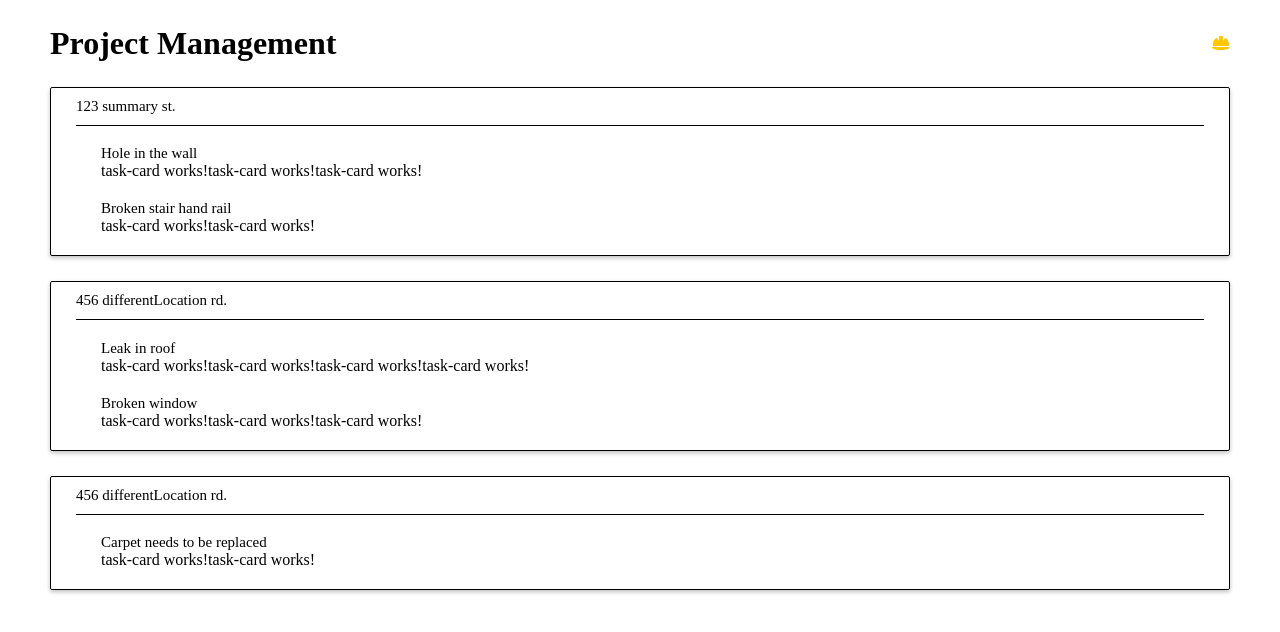
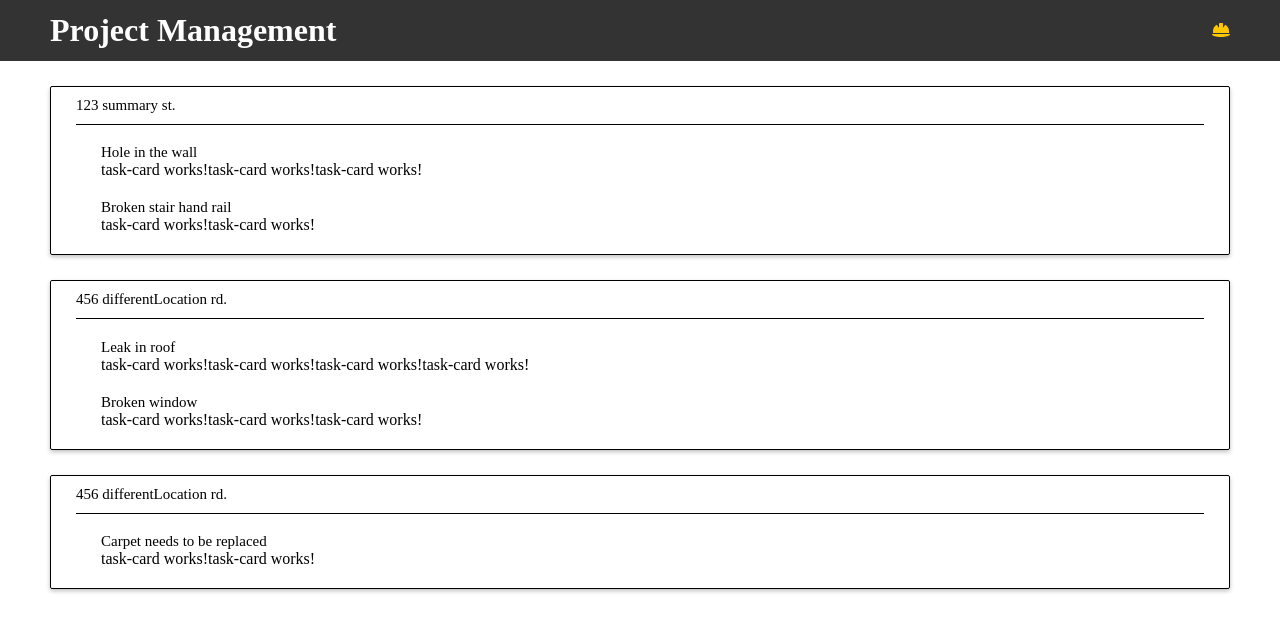
Before and after one commit to IDrumsey/Building-Management-Cost-Estimation-Client, an Angular app: page / in a window 1280 px wide. Shown: the top 632 px of the page. Built offline with nearby package versions, Linux system fonts and the light colour scheme.

Commit message:
Changed header background color.

```diff
--- a/src/app/app.component.scss
+++ b/src/app/app.component.scss
@@ -8,8 +8,9 @@
     align-items: center;
     position: sticky;
     top: 0;
-    padding-top: 25px;
-    background-color: rgba(255, 255, 255, 0.95);
+    padding: 10px 0;
+    background-color: rgba(22, 22, 22, 0.874);
+    color: #fff;
 }
 
 #title {
@@ -35,7 +36,7 @@
 // mobile
 @media screen and (max-width: 480px) {
     #header {
-        padding: 25px 50px 0 50px;
+        padding: 12px 50px 12px 50px;
     }
 
     #content {
@@ -46,7 +47,7 @@
 // desktop
 @media screen and (min-width: 480px) {
     #header {
-        padding: 25px 50px 0 50px;
+        padding: 12px 50px 12px 50px;
     }
 
     #content {
```
